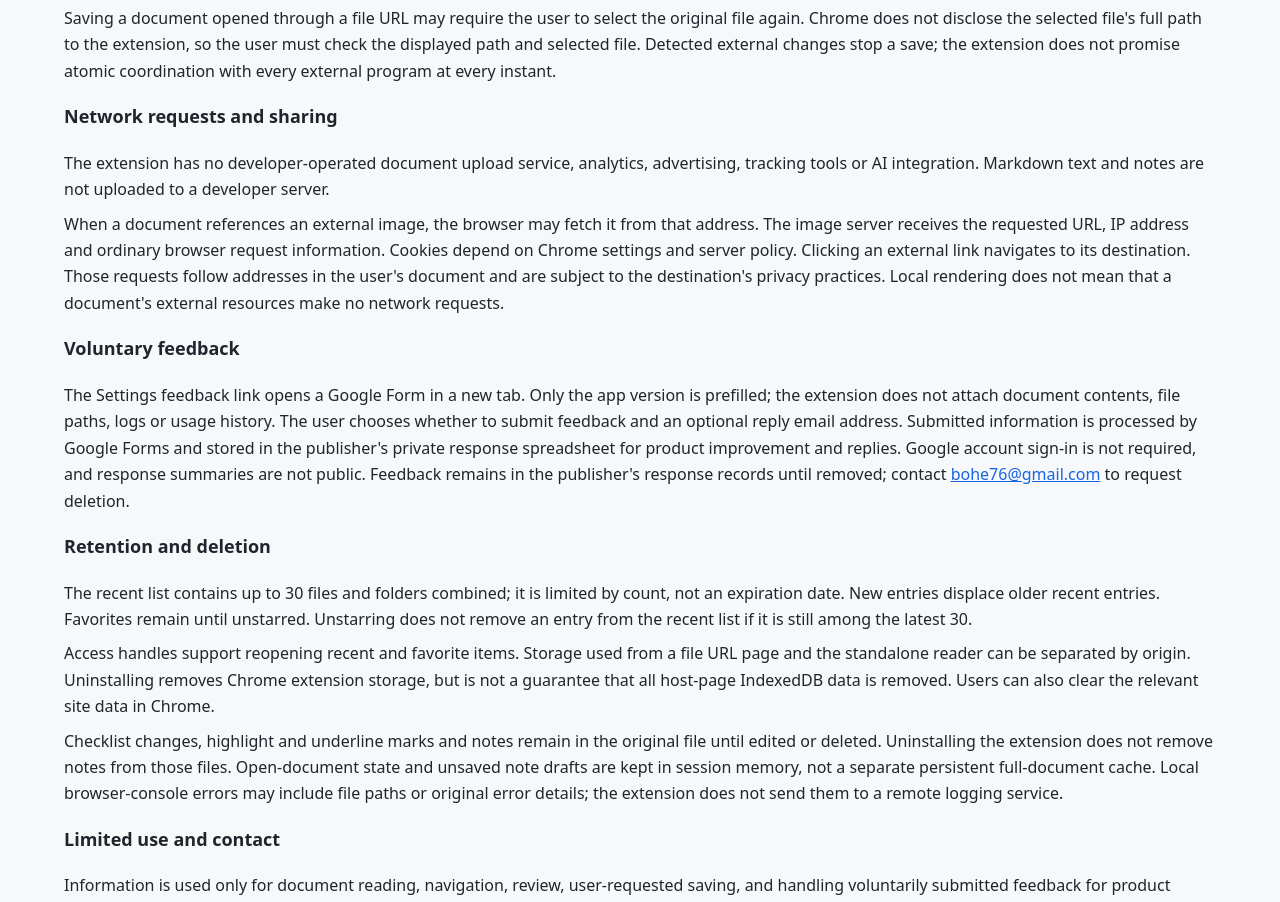
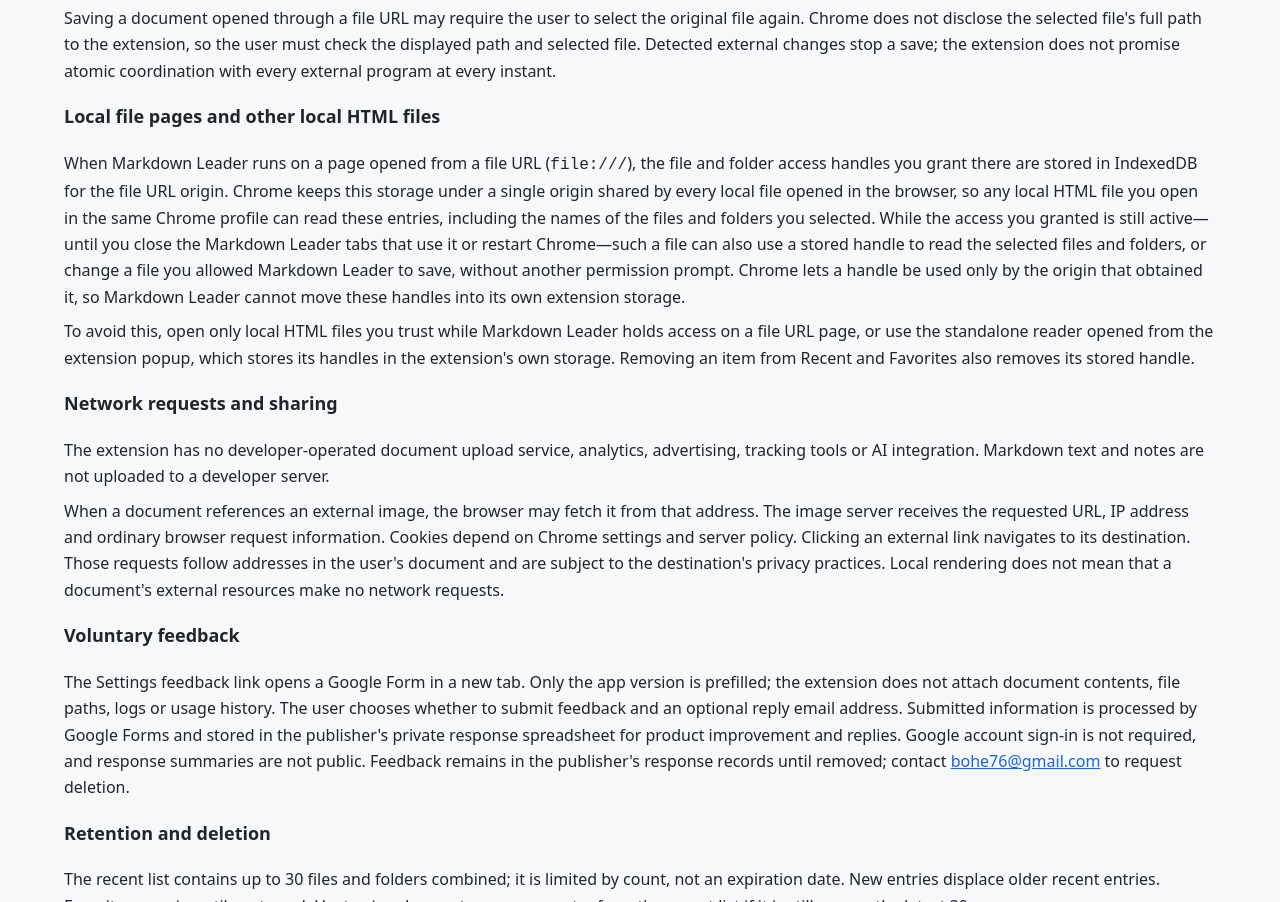
Before and after one commit to bohe76/markdown-leader, a browser extension: page privacy/index.html in a window 1280 px wide. Shown: the part 877-1779 px from the top of the page. Drawn offline with Linux system fonts and the light colour scheme.

Commit message:
docs: disclose how file URL pages share stored access handles

```diff
--- a/privacy/index.html
+++ b/privacy/index.html
@@ -11,6 +11,9 @@
 <p>Reading alone does not change the original file. User-initiated checklist changes, selected-text highlight (<code>==</code>) and underline (<code>&lt;ins&gt;</code>) marks, and note saves, edits or deletions update the original Markdown file after the necessary write access is granted. There is no general text editor or automatic AI editing service.</p>
 <p>Notes, selected quotations, surrounding context, headings, creation times and identifiers are stored in a dedicated HTML comment at the end of the Markdown file. They travel with the file when shared and are readable by anyone with access to the file, even when hidden from rendered reading views. Notes are not encrypted private information.</p>
 <p>Saving a document opened through a file URL may require the user to select the original file again. Chrome does not disclose the selected file's full path to the extension, so the user must check the displayed path and selected file. Detected external changes stop a save; the extension does not promise atomic coordination with every external program at every instant.</p>
+<h3>Local file pages and other local HTML files</h3>
+<p>When Markdown Leader runs on a page opened from a file URL (<code>file:///</code>), the file and folder access handles you grant there are stored in IndexedDB for the file URL origin. Chrome keeps this storage under a single origin shared by every local file opened in the browser, so any local HTML file you open in the same Chrome profile can read these entries, including the names of the files and folders you selected. While the access you granted is still active—until you close the Markdown Leader tabs that use it or restart Chrome—such a file can also use a stored handle to read the selected files and folders, or change a file you allowed Markdown Leader to save, without another permission prompt. Chrome lets a handle be used only by the origin that obtained it, so Markdown Leader cannot move these handles into its own extension storage.</p>
+<p>To avoid this, open only local HTML files you trust while Markdown Leader holds access on a file URL page, or use the standalone reader opened from the extension popup, which stores its handles in the extension's own storage. Removing an item from Recent and Favorites also removes its stored handle.</p>
 <h3>Network requests and sharing</h3>
 <p>The extension has no developer-operated document upload service, analytics, advertising, tracking tools or AI integration. Markdown text and notes are not uploaded to a developer server.</p>
 <p>When a document references an external image, the browser may fetch it from that address. The image server receives the requested URL, IP address and ordinary browser request information. Cookies depend on Chrome settings and server policy. Clicking an external link navigates to its destination. Those requests follow addresses in the user's document and are subject to the destination's privacy practices. Local rendering does not mean that a document's external resources make no network requests.</p>
```
